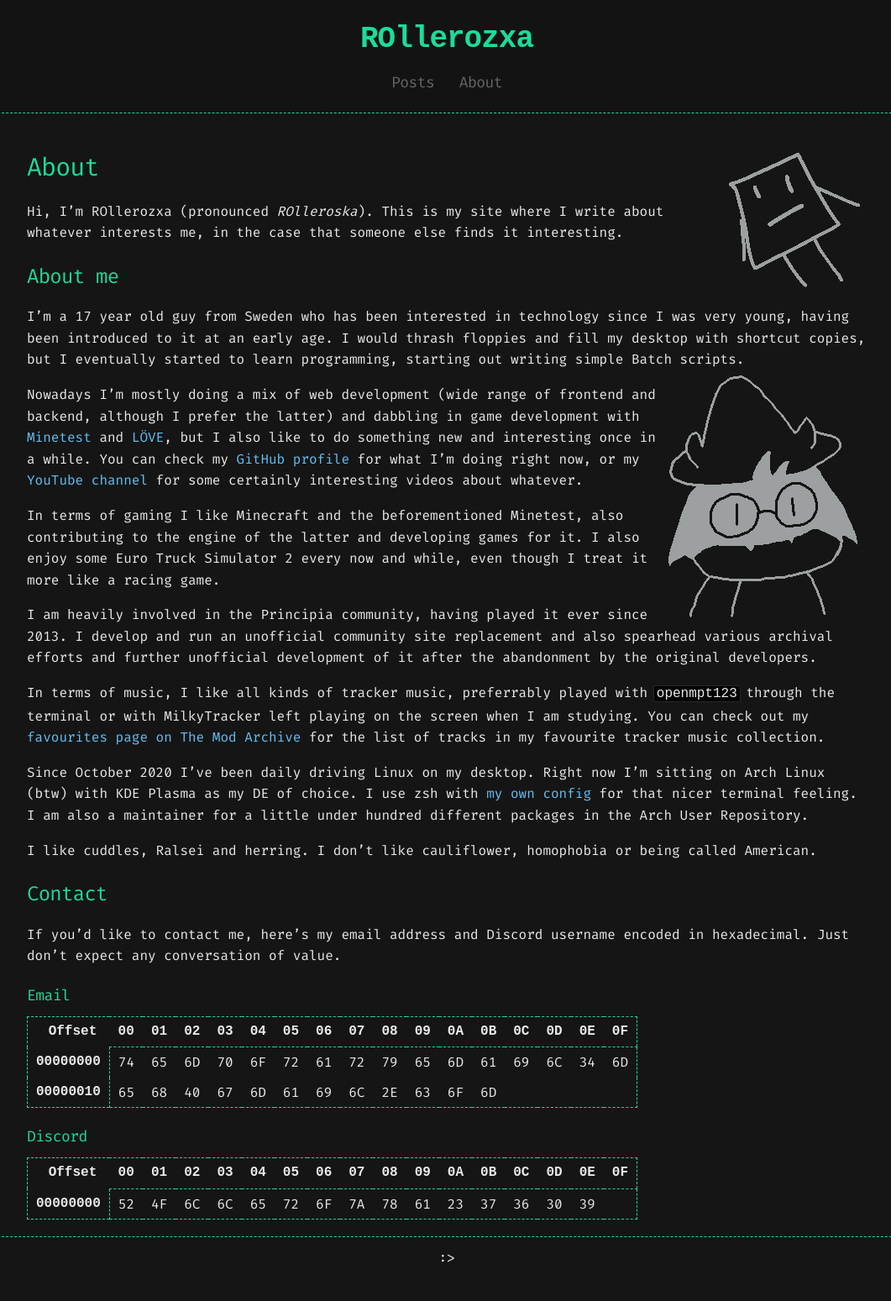
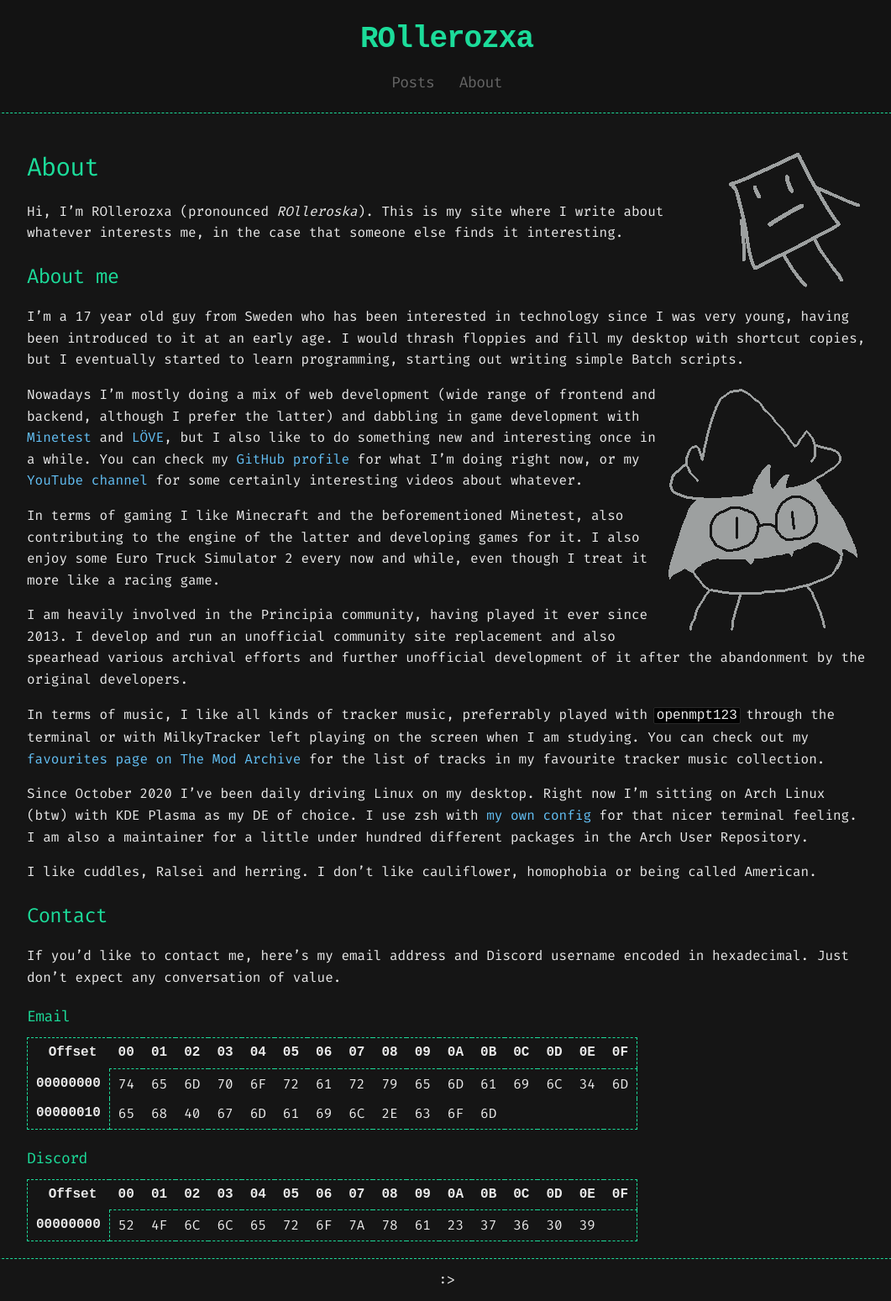
Before and after one commit to rollerozxa/voxelmanip.se, a Jekyll site: the page built from about.md, in a window 1280 px wide. Shown: the whole page at 84% size, without its empty margins (108-1169 px from the left). Built offline with Jekyll 4.4.1, drawn with Linux system fonts in a browser that asks for light colours; some web fonts are replaced; before the commit the page ends 1523 px from its top, so only the background shows below that.

Commit message:
margin-top: 1em for cute-ralsei

```diff
--- a/_sass/base.scss
+++ b/_sass/base.scss
@@ -230,3 +230,6 @@ footer {
 .ozxa {
 	margin-left: 30px;
 }
+.cute-ralsei {
+	margin-top: 1em;
+}
```
